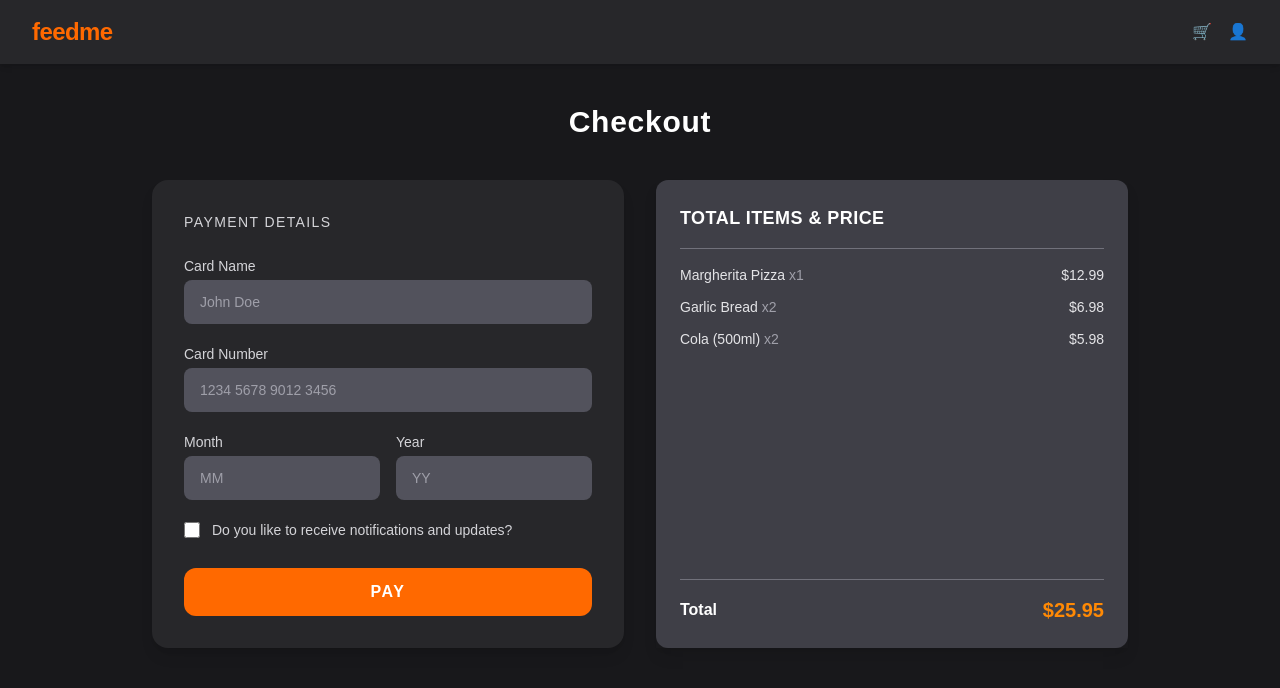
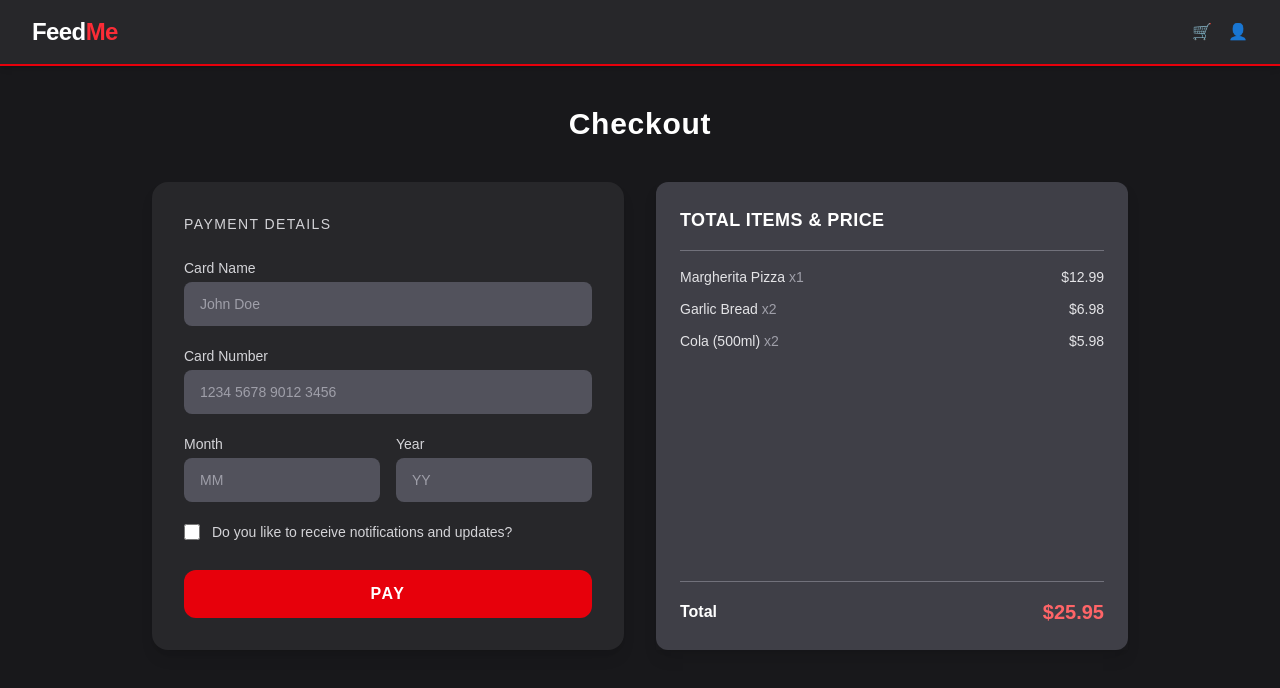
Before and after one commit to William-Bowman-JCU/cp3407-project, a Next.js app in the folder frontend/: page /checkout in a window 1280 px wide. Shown: the top 688 px of the page. Built offline with nearby package versions, Linux system fonts and the light colour scheme.

Commit message:
style: update color scheme to red/black and rename app to FeedMe

```diff
--- a/frontend/app/checkout/page.tsx
+++ b/frontend/app/checkout/page.tsx
@@ -68,10 +68,12 @@ export default function CheckoutPage() {
     <div className="min-h-screen bg-zinc-900 text-white">
 
       {/* ── Top Navigation Bar ─────────────────────────────────────── */}
-      <nav className="flex items-center justify-between px-8 py-4 bg-zinc-800 shadow-md">
-        {/* App Name / Logo */}
-        <span className="text-orange-500 font-extrabold text-2xl tracking-tight">
-          feedme
+      <nav className="bg-zinc-800 shadow-md border-b-2 border-red-600">
+        <div className="flex items-center justify-between px-8 py-4">
+          {/* App Name / Logo — "Feed" white, "Me" red */}
+          <span className="font-extrabold text-2xl tracking-tight">
+            <span className="text-white">Feed</span>
+            <span className="text-red-500">Me</span>
           </span>
 
           {/* Right icons */}
@@ -84,6 +86,7 @@ export default function CheckoutPage() {
             <button aria-label="Profile" className="text-zinc-300 hover:text-white transition">
               👤
             </button>
+          </div>
         </div>
       </nav>
 
--- a/frontend/app/components/CheckoutForm.tsx
+++ b/frontend/app/components/CheckoutForm.tsx
@@ -106,7 +106,7 @@ export default function CheckoutForm({ onSubmit, isLoading }: CheckoutFormProps)
 
   // --- Shared input style ---
   const inputClass =
-    "w-full bg-zinc-600 text-white placeholder-zinc-400 rounded-lg px-4 py-3 text-sm focus:outline-none focus:ring-2 focus:ring-orange-500 transition";
+    "w-full bg-zinc-600 text-white placeholder-zinc-400 rounded-lg px-4 py-3 text-sm focus:outline-none focus:ring-2 focus:ring-red-500 transition";
 
   const errorClass = "text-red-400 text-xs mt-1";
 
@@ -186,7 +186,7 @@ export default function CheckoutForm({ onSubmit, isLoading }: CheckoutFormProps)
           name="notifications"
           checked={formData.notifications}
           onChange={handleChange}
-          className="w-4 h-4 accent-orange-500"
+          className="w-4 h-4 accent-red-500"
         />
         Do you like to receive notifications and updates?
       </label>
@@ -195,7 +195,7 @@ export default function CheckoutForm({ onSubmit, isLoading }: CheckoutFormProps)
       <button
         type="submit"
         disabled={isLoading}
-        className="mt-2 w-full bg-orange-500 hover:bg-orange-600 disabled:bg-zinc-500 disabled:cursor-not-allowed text-white font-bold py-3 rounded-xl text-base tracking-widest uppercase transition-colors"
+        className="mt-2 w-full bg-red-600 hover:bg-red-700 disabled:bg-zinc-500 disabled:cursor-not-allowed text-white font-bold py-3 rounded-xl text-base tracking-widest uppercase transition-colors"
       >
         {isLoading ? "Processing..." : "PAY"}
       </button>
--- a/frontend/app/components/OrderSummary.tsx
+++ b/frontend/app/components/OrderSummary.tsx
@@ -63,7 +63,7 @@ export default function OrderSummary({ items }: OrderSummaryProps) {
       {/* Total */}
       <div className="flex justify-between items-center">
         <span className="text-white font-semibold text-base">Total</span>
-        <span className="text-orange-400 font-bold text-xl">
+        <span className="text-red-400 font-bold text-xl">
           ${total.toFixed(2)}
         </span>
       </div>
--- a/frontend/app/confirmation/page.tsx
+++ b/frontend/app/confirmation/page.tsx
@@ -49,7 +49,7 @@ function ConfirmationContent() {
           <p className="text-zinc-400 text-xs uppercase tracking-widest mb-1">
             Order ID
           </p>
-          <p className="text-orange-400 font-mono font-bold text-xl">
+          <p className="text-red-400 font-mono font-bold text-xl">
             {orderId}
           </p>
         </div>
@@ -67,7 +67,7 @@ function ConfirmationContent() {
           {/* Track Order (placeholder for Alan's / Joe's future feature) */}
           <button
             onClick={() => router.push("/")}
-            className="w-full bg-orange-500 hover:bg-orange-600 text-white font-bold py-3 rounded-xl uppercase tracking-widest transition-colors"
+            className="w-full bg-red-600 hover:bg-red-700 text-white font-bold py-3 rounded-xl uppercase tracking-widest transition-colors"
           >
             Track My Order
           </button>
```
Lines whose indentation alone changed are shown as unchanged.
